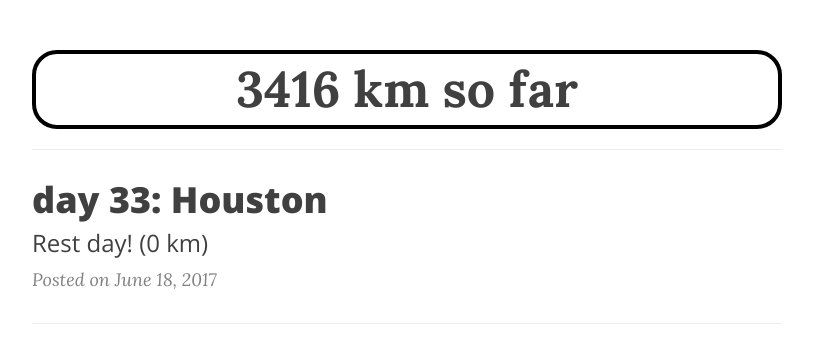
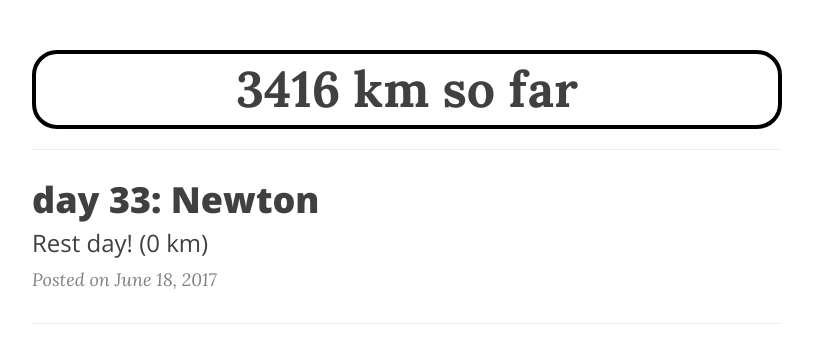
Before and after one commit to ccolle/TransAm, a Jekyll site: the page built from index.html, in a window 1280 px wide. Shown: the part 422-779 px from the top of the page, without its empty margins (233-1046 px from the left). Built offline with Jekyll 4.4.1, drawn with Linux system fonts in a browser that asks for light colours; nearby versions of some CDN libraries; the list of posts is cut into pages by our own code.

Commit message:
Add files via upload

```diff
--- a/_posts/2017-06-18-day-033-houston.markdown
+++ b/_posts/2017-06-18-day-033-houston.markdown
@@ -1,6 +1,6 @@
 ---
 layout:     post
-title:      "day 33:  Houston"
+title:      "day 33:  Newton"
 subtitle:   "Rest day!"
 date:       2017-06-18 12:00:00
 header-img: "img/IMG_20170618_163841.jpg"
@@ -25,7 +25,7 @@
 <span class="caption text-muted"></span>
 
 <img src="{{ site.baseurl }}/img/IMG_20170618_192935.jpg">
-<span class="caption text-muted">Alley spring</span>
+<span class="caption text-muted"></span>
 
 
 <iframe height='405' width='590' frameborder='0' allowtransparency='true' scrolling='no' src='https://www.strava.com/activities/1043437110/embed/c6e77fd4c00a4ab49e6533feacb16482abfd50d1'></iframe>
```
